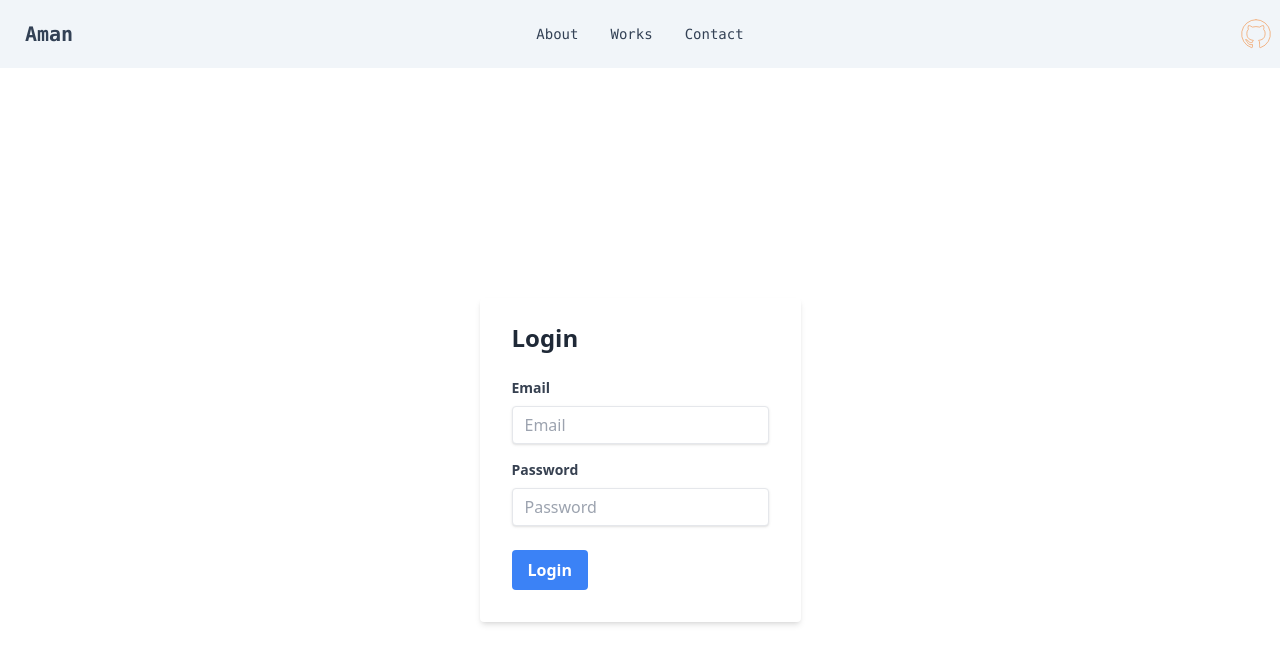
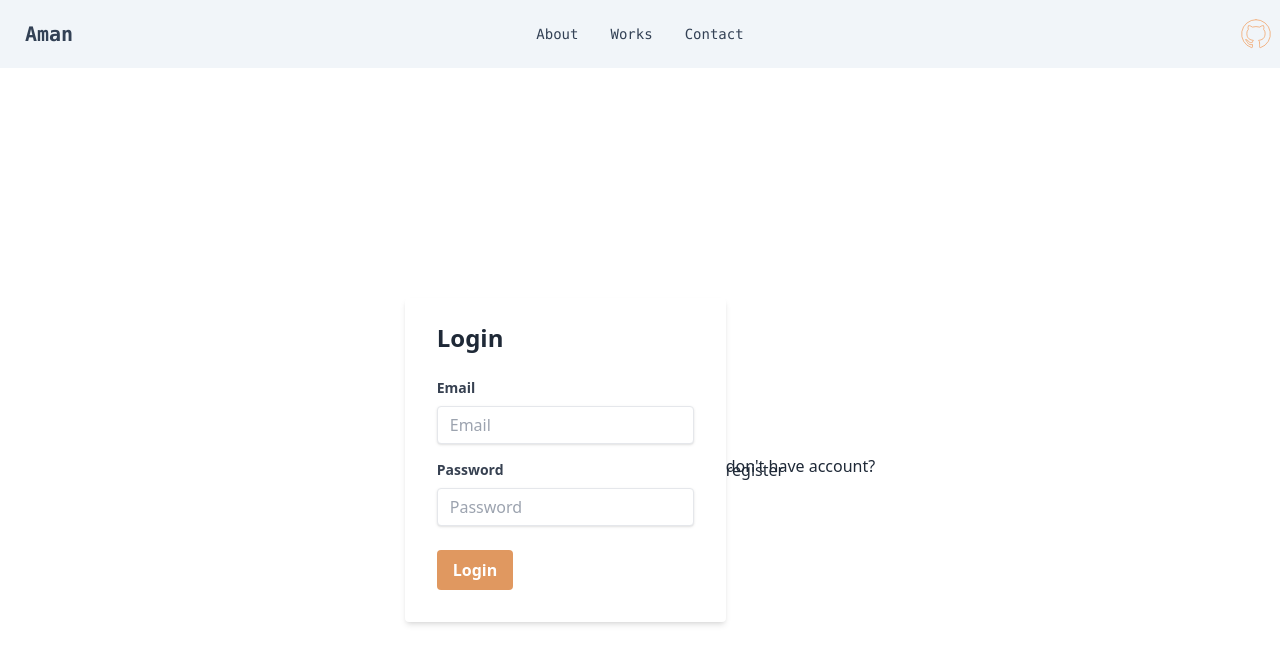
Before and after one commit to mrcoder57/minimal-resume, a React (Vite) app: page / in a window 1280 px wide. Shown: the top 664 px of the page. Built offline with nearby package versions, Linux system fonts and the light colour scheme.

Commit message:
add routing for register in login

```diff
--- a/src/pages/login.jsx
+++ b/src/pages/login.jsx
@@ -1,11 +1,12 @@
 import React, { useState } from "react";
 import axios from "axios";
 import Cookies from "js-cookie";
+import { Link } from "react-router-dom";
 
 function Login() {
   const [email, setEmail] = useState("");
   const [password, setPassword] = useState("");
-  const [name, setName] = useState("");
+
   const [error, setError] = useState(null);
 
   const handleSubmit = async (e) => {
@@ -79,13 +80,17 @@ function Login() {
         <div className="mb-6"></div>
         <div className="flex items-center justify-between">
           <button
-            className="bg-blue-500 hover:bg-blue-700 text-white font-bold py-2 px-4 rounded focus:outline-none focus:shadow-outline"
+            className="bg-[#e09860] hover:bg-blue-700 text-white font-bold py-2 px-4 rounded focus:outline-none focus:shadow-outline"
             type="submit"
           >
             Login
           </button>
         </div>
       </form>
+      <div>
+        <p className=" h-1">don't have account?</p>
+        <Link to="/register">register</Link>
+      </div>
     </div>
   );
 }
```
